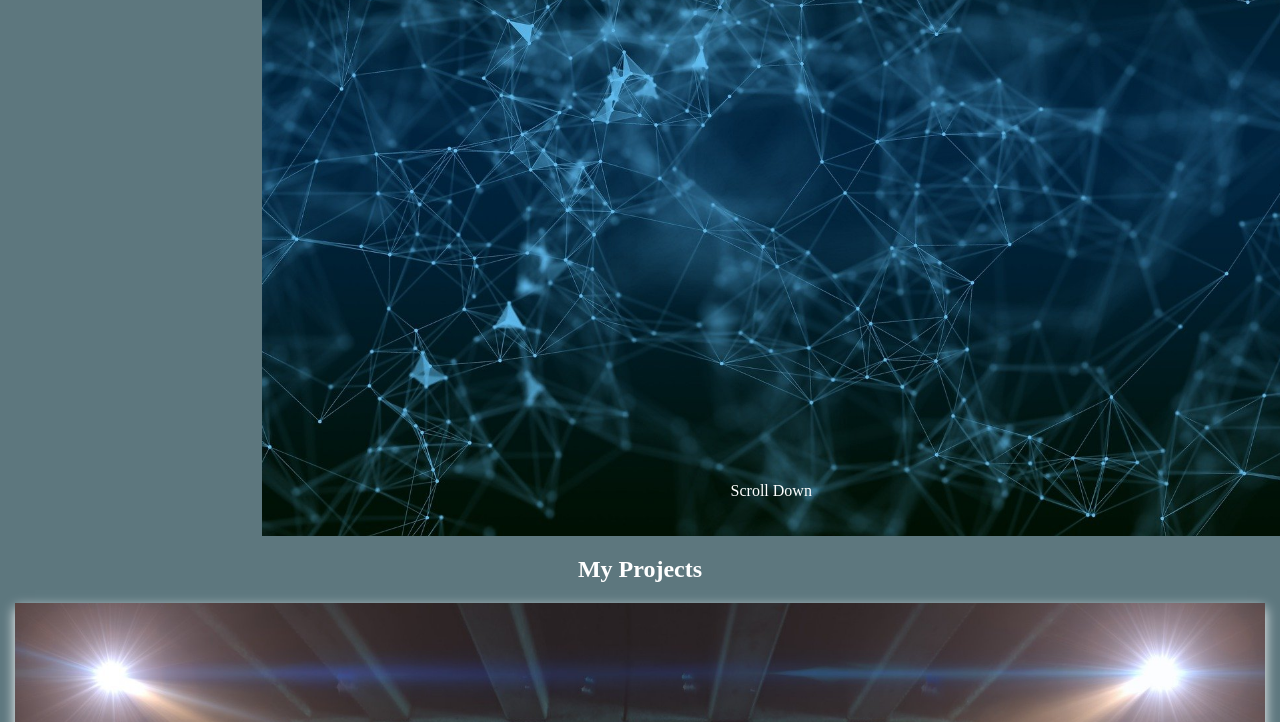
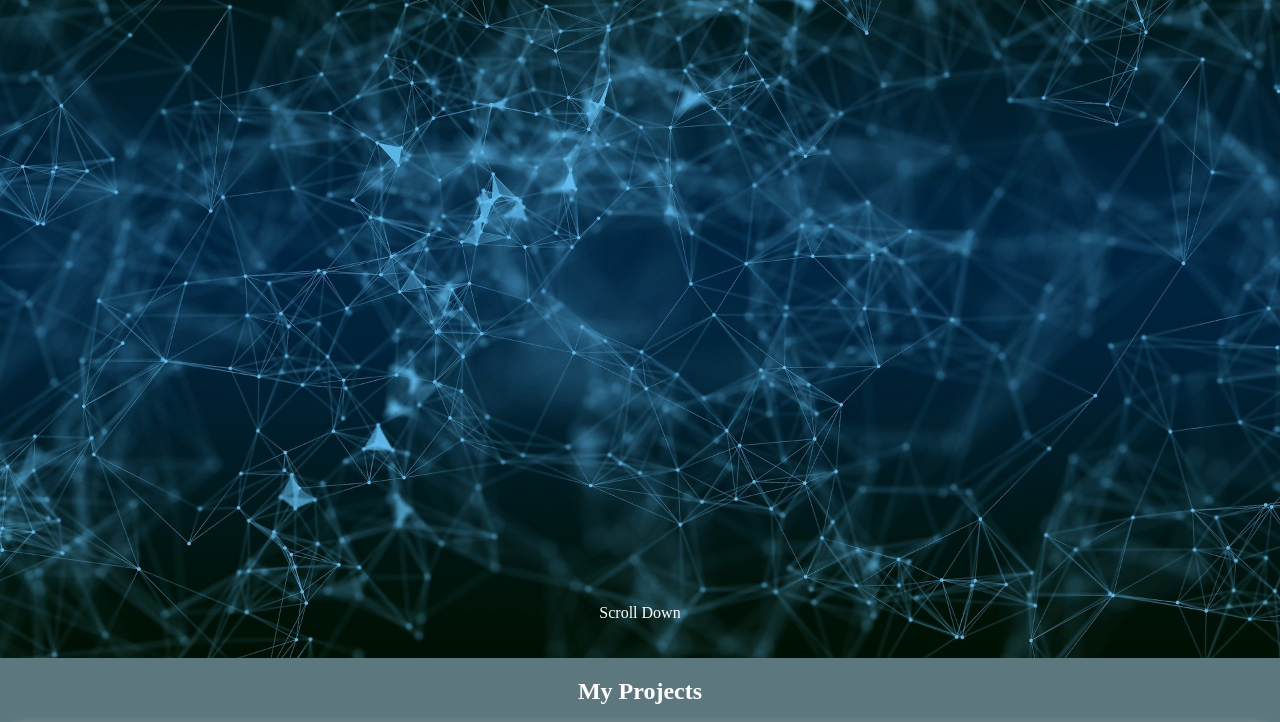
Before and after one commit to JoshR95/myPortfolio, a plain HTML site: page index.html in a window 1280 px wide. Shown: the part 264-986 px from the top of the page. Drawn offline with Linux system fonts and the light colour scheme.

Commit message:
2nd- changed to flex for display on page - 3/10/24 - 12:18

```diff
--- a/index.html
+++ b/index.html
@@ -59,14 +59,14 @@
 
     <main>
 
-    </main>
-
       <div class="portfolio">
         <div class="container portfolio-container">
           <h2>My Projects</h2>
           <div class="Project-item">
+            <img src="./images/coming-3605857_1920.jpg">
+            <h3>Example Project</h3>
             <a href="#">
-              <img src="./images/coming-3605857_1920.jpg">
+              <span>View project</span>
             </a>
           </div>
           <div class="Project-item">
@@ -85,6 +85,7 @@
       <div class="contact me">
 
       </div>
+    </main>
 
     <footer>
         <p> Josh Rickards &copy;</p>
--- a/scss/base/_base.scss
+++ b/scss/base/_base.scss
@@ -1,8 +1,13 @@
 
 html {
     width: 100vw; // Set width to 100% of the viewport width
+
 }
 
+html, body {
+    margin: 0;  // Remove default margin
+    padding: 0; // Remove default padding
+}
 
 .container{
     margin-right: auto;
@@ -13,11 +18,12 @@ html {
 
 body{
     // im setting the body to grid to make it easier to layout my content sections
-    display: grid;
-    grid-template-columns: repeat(5, 1fr); // Updated to create 5 equal columns
-    grid-template-rows: auto 100vh auto auto 50px;
-    // this sets the whole body to have no margin, so the nav background color and picture go right up to the edge.
-    margin: 0px;
+    display: flex;
+    flex-direction: column;
+}
+
+main{
+
 }
 
 // MEDIA BREAKPOINTS -
@@ -31,3 +37,11 @@ body{
 // Large devices ? min-width 992px and up
 
 // Extra-large devices ? min-width: 1200px and up
+
+/////////////////////////////////////////////////////////////////////////////////////////////////////
+/// MEDIA QUERIES
+/////////////////////////////////////////////////////////////////////////////////////////////////////
+
+// IMPORTANT -
+// this main code means that in 768px and up the content block shifts up and takes the space the nav had in mobile view
+// if this isnt here then there a blank space
--- a/scss/layout/_header.scss
+++ b/scss/layout/_header.scss
@@ -1,5 +1,5 @@
 header {
-    grid-row: 2; // this starts at grid 2 here so theres space for the nav
+    grid-row: 2/3; // this starts at grid 2 here so theres space for the nav
     grid-column: 1 / -1; // this makes it span the whole width in mobile.
     background-image: url('../../images/network-4851119_1920.jpg'); /* Update with your image path */
     background-size: cover; /* Ensures the image covers the entire header */
@@ -41,11 +41,6 @@ header {
 @media(min-width: 768px){
 
     header {
-        grid-row: 1 / 2; // this spans 1/2 as in this viewport up the nav doesnt occupy the top row anymore
-        grid-column: 2 / -1;
-        background-size: cover; /* Ensures the image covers the entire header */
-        background-position: center; /* Centers the image */
-        height: 100vh; /* Adjust height as needed */
-        color: white; /* Optional: change text color for better visibility */
+
     }
 }
--- a/scss/layout/_nav.scss
+++ b/scss/layout/_nav.scss
@@ -1,6 +1,8 @@
 nav{
-    grid-row: 1 / 2; // this makes the nav span from the top row as low as possible
-    grid-column: 1 / -1; // this makes the nmav span one full column
+    display: flex;
+    flex-direction: column;
+    align-items: center; // Centers children horizontally
+    justify-content: center; // Centers children vertically
     background-color: $third-color;
     height: 100%;
 }
@@ -66,9 +68,6 @@ nav{
 @media(min-width: 768px){
 
     nav{
-        display: block;
-        grid-row: 1 / -1; // this makes the nav span from the top row as low as possible
-        grid-column: 1 / 2; // this makes the nmav span one full column
-        height: 100%;
+
     }
 }
--- a/scss/layout/_portfolio.scss
+++ b/scss/layout/_portfolio.scss
@@ -1,5 +1,5 @@
 .portfolio{
-    grid-row: 2/3;
+    grid-row: 3/4;
     grid-column: 1 / -1;
 }
 
@@ -29,3 +29,13 @@
         box-shadow: 0 5px 12px $white;
     }
 }
+
+/////////////////////////////////////////////////////////////////////////////////////////////////////
+/// MEDIA QUERIES
+/////////////////////////////////////////////////////////////////////////////////////////////////////
+
+@media(min-width: 768px){
+    portfolio{
+
+    }
+}
```
Also changed, not shown: css/application.css, 1 other file.
